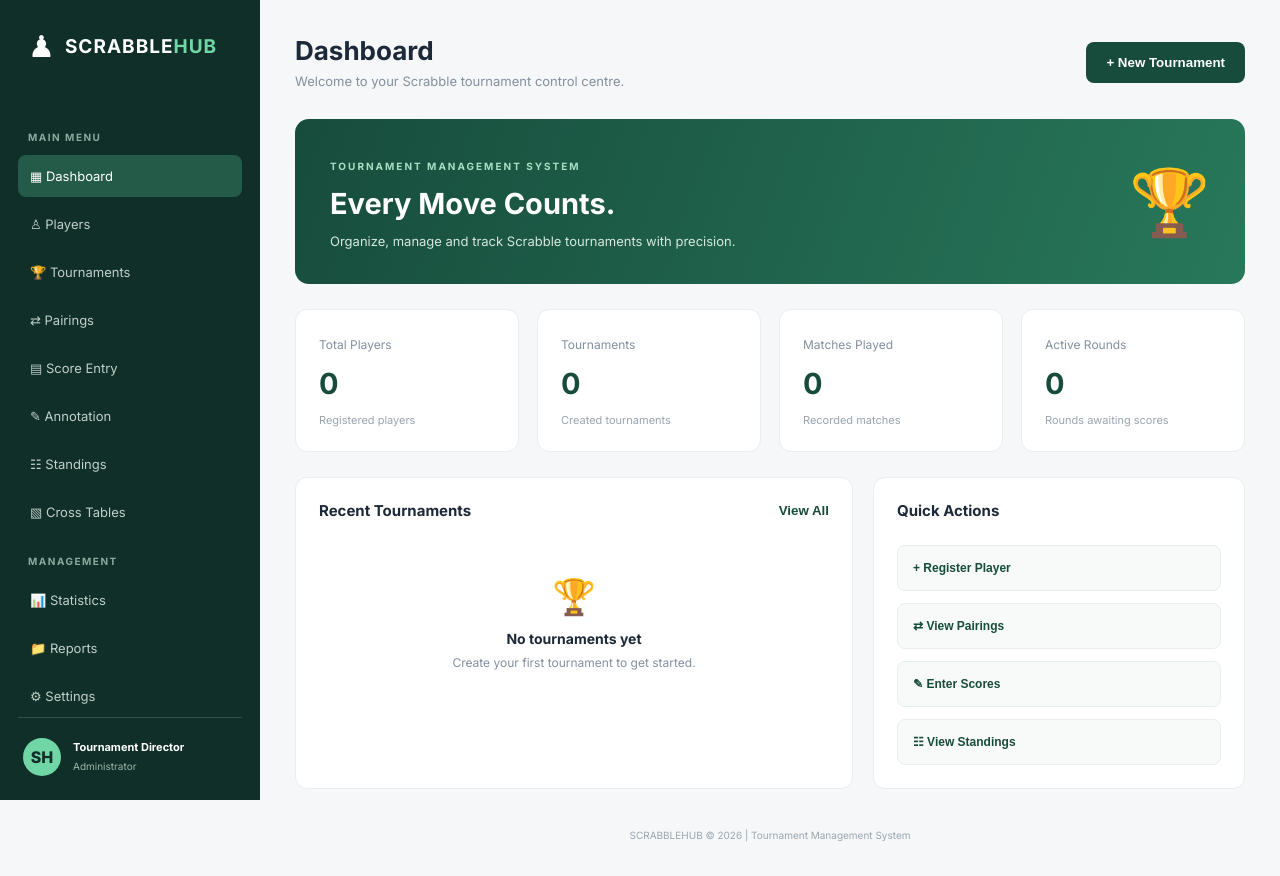
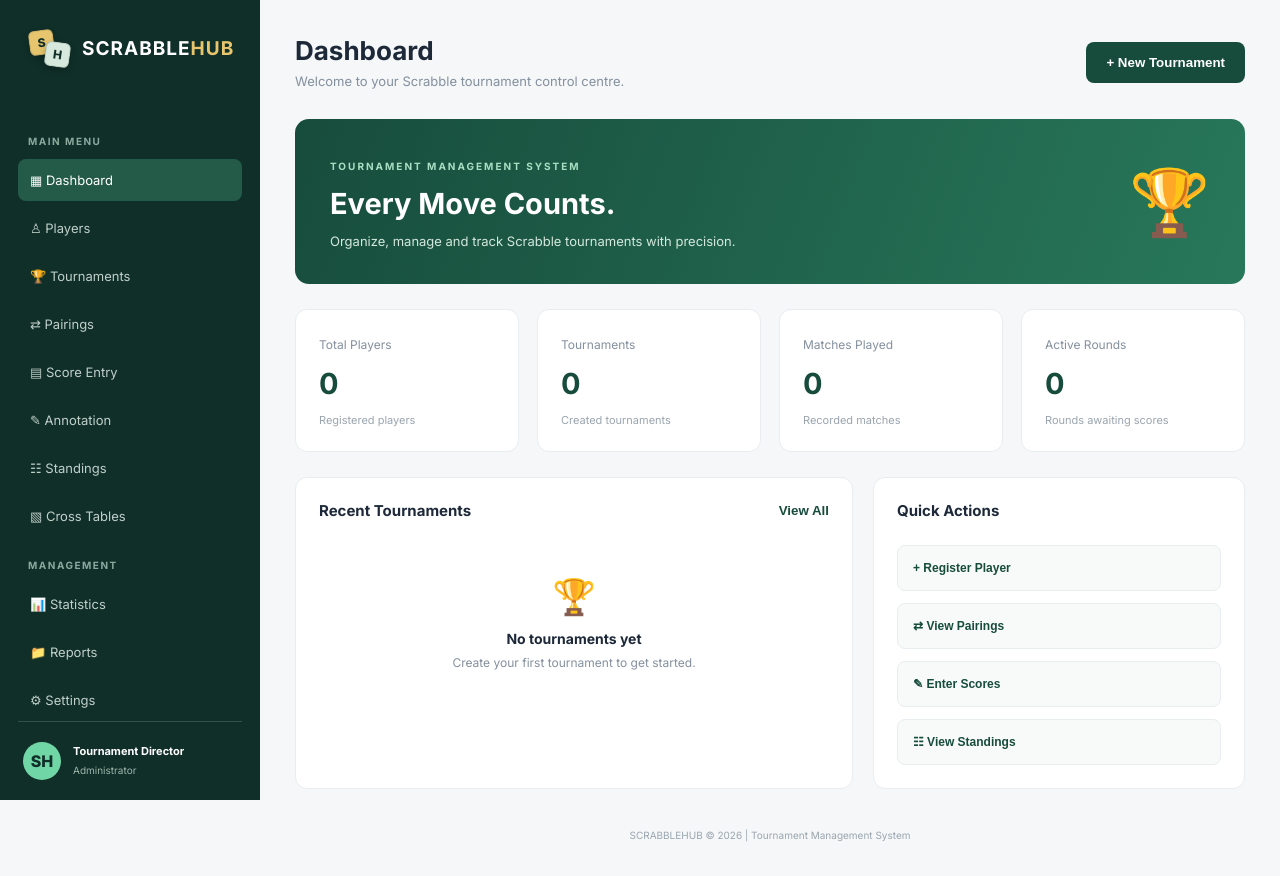
Before and after one commit to mwaniki-irungu/Scrable-Hub, a plain HTML site: page index.html in a window 1280 px wide. Drawn offline with Linux system fonts and the light colour scheme.

Commit message:
Create original ScrabbleHub tile logo

```diff
--- a/index.html
+++ b/index.html
@@ -5,7 +5,7 @@
     <meta name="viewport" content="width=device-width, initial-scale=1.0">
     <title>SCRABBLEHUB | Tournament Manager</title>
 
-    <link rel="stylesheet" href="style.css?v=20261122">
+    <link rel="stylesheet" href="style.css?v=20261122-brand">
 
     <link href="https://fonts.googleapis.com/css2?family=Inter:wght@400;500;600;700;800&display=swap" rel="stylesheet">
 </head>
@@ -17,8 +17,11 @@
     <aside class="sidebar">
 
         <div class="logo">
-            <span>♟</span>
-            <h2>SCRABBLE<span>HUB</span></h2>
+            <span class="logo-mark" aria-hidden="true">
+                <span class="logo-tile logo-tile-s">S</span>
+                <span class="logo-tile logo-tile-h">H</span>
+            </span>
+            <h2>SCRABBLE<span class="logo-accent">HUB</span></h2>
         </div>
 
         <div class="menu-label">MAIN MENU</div>
--- a/style.css
+++ b/style.css
@@ -43,13 +43,46 @@ body {
 .logo {
     display: flex;
     align-items: center;
-    gap: 10px;
+    gap: 12px;
     margin-bottom: 45px;
     padding-left: 10px;
 }
 
-.logo span {
-    font-size: 30px;
+.logo-mark {
+    position: relative;
+    display: block;
+    flex: 0 0 42px;
+    width: 42px;
+    height: 40px;
+}
+
+.logo-tile {
+    position: absolute;
+    display: grid;
+    place-items: center;
+    width: 25px;
+    height: 25px;
+    border: 1px solid rgba(16, 47, 40, 0.18);
+    border-radius: 6px;
+    box-shadow: 0 3px 7px rgba(0, 0, 0, 0.24);
+    color: #102f28;
+    font-size: 12px;
+    font-weight: 800;
+    line-height: 1;
+}
+
+.logo-tile-s {
+    top: 2px;
+    left: 1px;
+    background: #e7c56e;
+    transform: rotate(-8deg);
+}
+
+.logo-tile-h {
+    top: 14px;
+    left: 17px;
+    background: #d7e9dc;
+    transform: rotate(8deg);
 }
 
 .logo h2 {
@@ -57,8 +90,8 @@ body {
     letter-spacing: 1px;
 }
 
-.logo h2 span {
-    color: #70d6a5;
+.logo-accent {
+    color: #e7c56e;
     font-size: inherit;
 }
 
```
